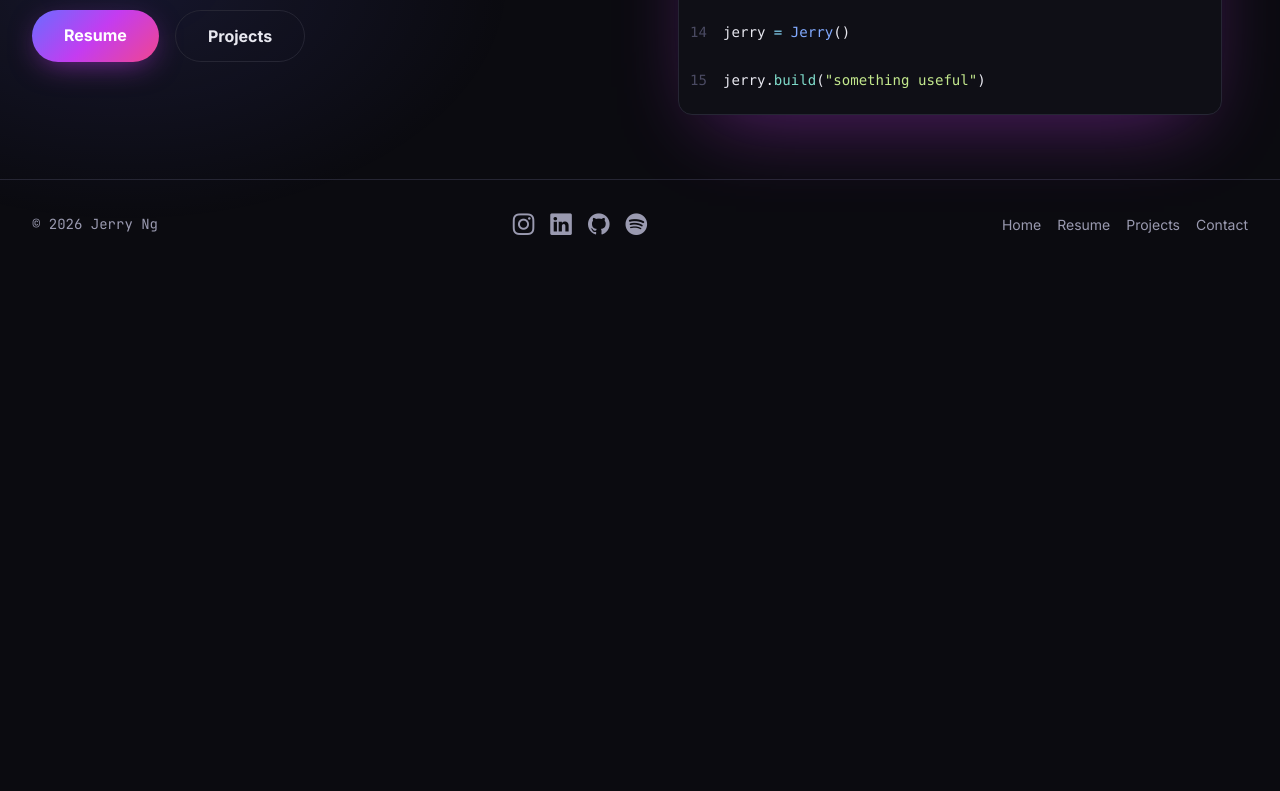
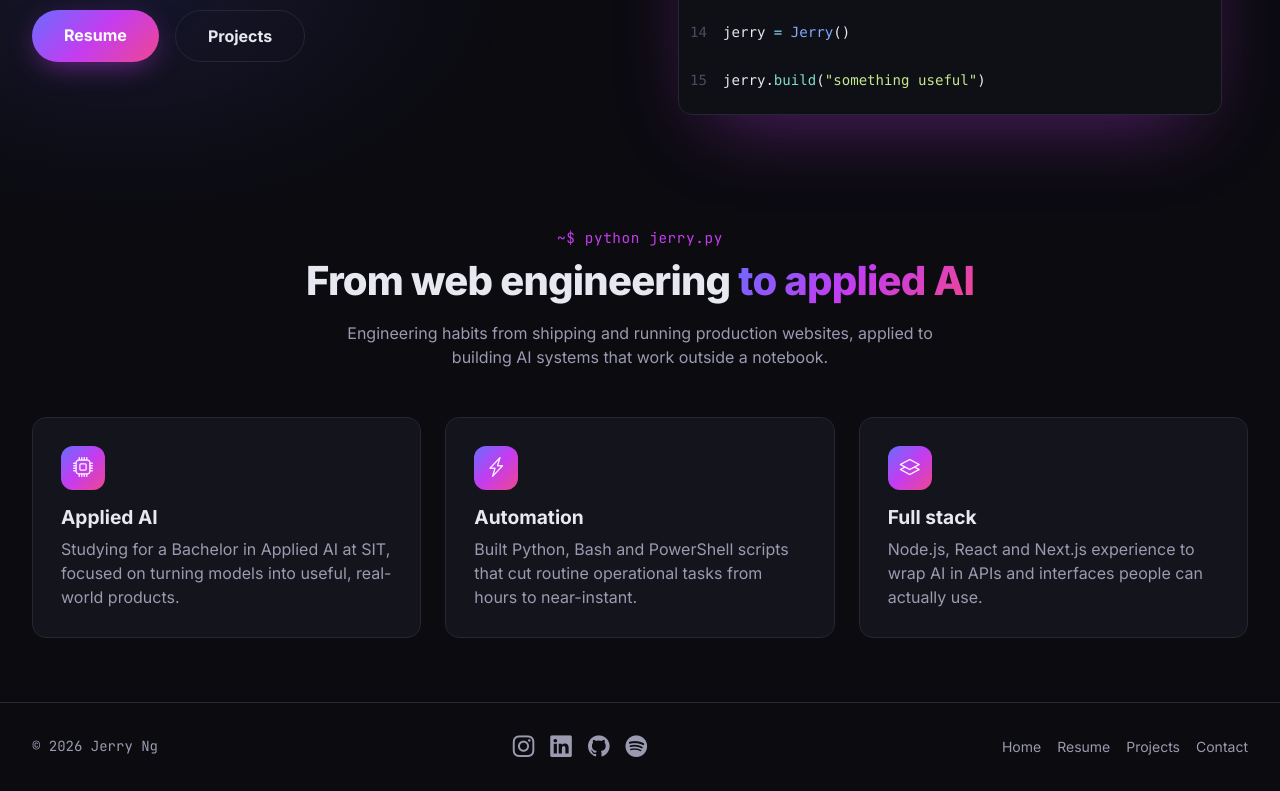
Before and after one commit to Jer-ryy/Jerriware, a website: page public/home/index.html in a window 1280 px wide. Shown: the part 778-1569 px from the top of the page. Before the commit the page ends 1046 px from the top, so only its background shows below. Drawn offline with nearby package versions, Linux system fonts and the light colour scheme.

Commit message:
feat(home): add about section

```diff
--- a/public/global/theme.css
+++ b/public/global/theme.css
@@ -130,6 +130,25 @@ a:hover { color: #e07bff; }
 }
 .btn-ghost:hover { color: var(--text); border-color: var(--accent); background: var(--surface); }
 
+/* ---------- Surfaces ---------- */
+.panel {
+  background: var(--surface);
+  border: 1px solid var(--border);
+  border-radius: var(--radius);
+}
+
+.section-eyebrow {
+  font-family: var(--mono);
+  color: var(--accent);
+  font-size: 0.9rem;
+  letter-spacing: 0.04em;
+}
+
+.section-title {
+  font-weight: 800;
+  letter-spacing: -0.02em;
+}
+
 /* ---------- Editor panels ---------- */
 .terminal {
   background: #0f0f16;
--- a/public/home/index.css
+++ b/public/home/index.css
@@ -150,3 +150,20 @@
   .code { font-size: 0.75rem; }
   .code .line::before { width: 2.2rem; padding-right: 0.75rem; }
 }
+
+/* About */
+.about { margin-top: 7rem; }
+
+.trait { padding: 1.75rem; transition: border-color 0.25s, transform 0.25s; }
+.trait:hover { border-color: #3a3a52; transform: translateY(-4px); }
+.trait h3 { font-size: 1.2rem; font-weight: 700; margin: 1rem 0 0.5rem; }
+.trait-icon {
+  width: 44px;
+  height: 44px;
+  display: grid;
+  place-items: center;
+  border-radius: 12px;
+  font-size: 1.25rem;
+  color: #fff;
+  background: var(--gradient);
+}
--- a/public/home/index.html
+++ b/public/home/index.html
@@ -83,6 +83,45 @@
                 </div>
             </div>
         </section>
+
+        <!-- About -->
+        <section class="container about">
+            <div class="text-center mb-5">
+                <p class="section-eyebrow mb-2">~$ python jerry.py</p>
+                <h2 class="section-title display-6">From web engineering <span class="text-gradient">to applied AI</span></h2>
+                <p class="text-muted mx-auto mt-3" style="max-width: 640px;">
+                    Engineering habits from shipping and running production websites, applied to building AI systems
+                    that work outside a notebook.
+                </p>
+            </div>
+
+            <div class="row g-4">
+                <div class="col-md-4">
+                    <div class="panel trait h-100">
+                        <div class="trait-icon"><i class="bi bi-cpu"></i></div>
+                        <h3>Applied AI</h3>
+                        <p class="text-muted mb-0">Studying for a Bachelor in Applied AI at SIT, focused on turning
+                            models into useful, real-world products.</p>
+                    </div>
+                </div>
+                <div class="col-md-4">
+                    <div class="panel trait h-100">
+                        <div class="trait-icon"><i class="bi bi-lightning-charge"></i></div>
+                        <h3>Automation</h3>
+                        <p class="text-muted mb-0">Built Python, Bash and PowerShell scripts that cut routine
+                            operational tasks from hours to near-instant.</p>
+                    </div>
+                </div>
+                <div class="col-md-4">
+                    <div class="panel trait h-100">
+                        <div class="trait-icon"><i class="bi bi-layers"></i></div>
+                        <h3>Full stack</h3>
+                        <p class="text-muted mb-0">Node.js, React and Next.js experience to wrap AI in APIs and
+                            interfaces people can actually use.</p>
+                    </div>
+                </div>
+            </div>
+        </section>
     </main>
 
     <script src="../global/layout.js"></script>
```
